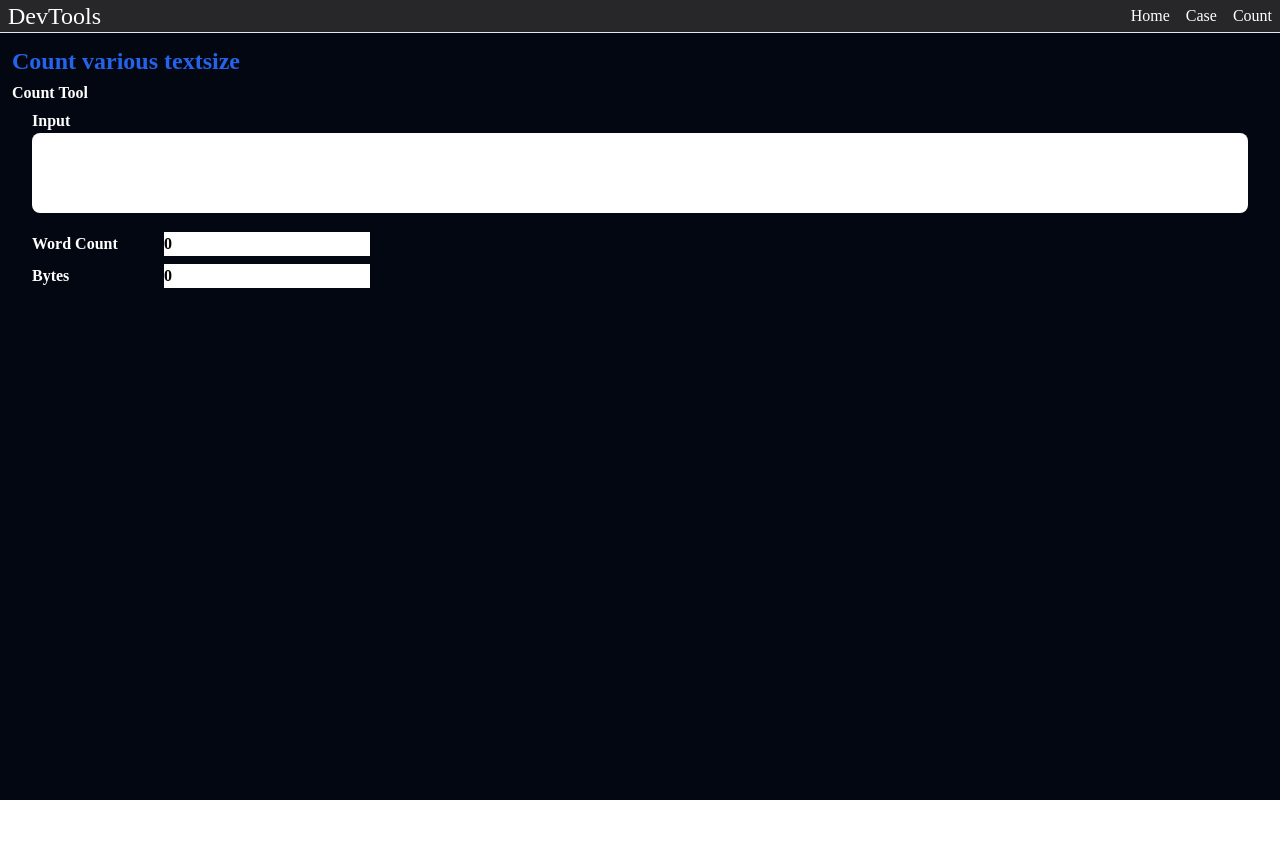
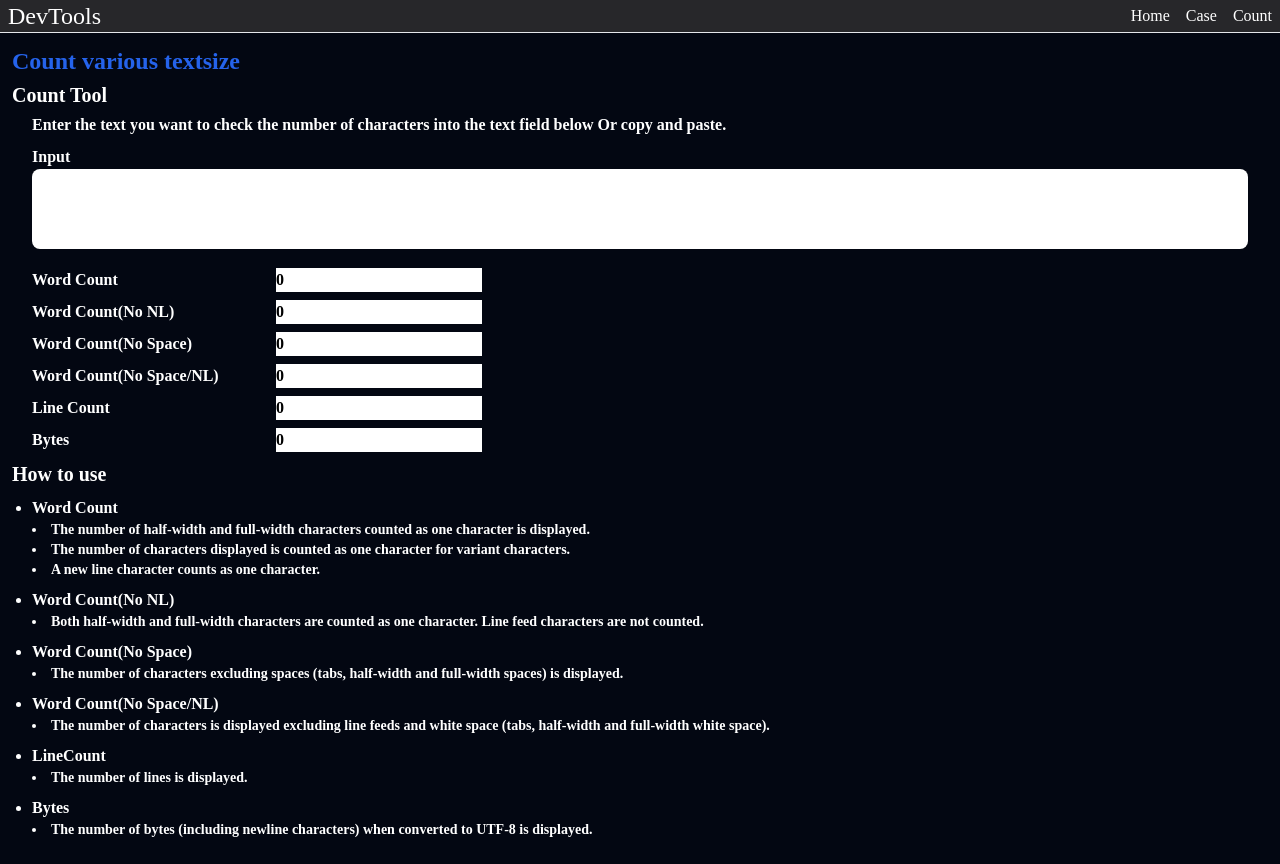
Before and after one commit to syu-y/dev-tools, a Svelte app: page /count in a window 1280 px wide. Before the commit the page ends 800 px from the top, so only its background shows below. Built offline with nearby package versions, Linux system fonts and the light colour scheme.

Commit message:
カウントツールの機能追加

```diff
--- a/src/pages/Count.svelte
+++ b/src/pages/Count.svelte
@@ -1,28 +1,72 @@
 <script lang="ts">
+  import PageSubTitle from '@/components/PageSubTitle.svelte';
+  import PageTitle from '@/components/PageTitle.svelte';
   import TextArea from '@/components/form/TextArea.svelte';
   import TextInput from '@/components/form/TextInput.svelte';
+  import { StringUtils } from '@/utils/stringUtils';
   import Label from '@components/form/Label.svelte';
 
   let input: string = '';
   let length: string = '0';
+  let lengthNoNl: string = '0';
+  let lengthNoSpace: string = '0';
+  let lengthNoSpaceNl: string = '0';
+  let lineCount: string = '0';
   let bytes: string = '0';
 
   const count = (event: { currentTarget: HTMLTextAreaElement }) => {
     countLength(event);
+    countLines(event);
     countBytets(event);
   };
   const countLength = (event: { currentTarget: HTMLTextAreaElement }) => {
-    length = event.currentTarget.value.length.toString();
+    length = StringUtils.getDisplayCharacterLength(
+      event.currentTarget.value
+    ).toString();
+
+    lengthNoNl = StringUtils.getDisplayCharacterLength(
+      event.currentTarget.value.replaceAll('\n', '')
+    ).toString();
+
+    lengthNoSpace = StringUtils.getDisplayCharacterLength(
+      event.currentTarget.value
+        .replaceAll('\t', '')
+        .replaceAll(' ', '')
+        .replaceAll('　', '')
+    ).toString();
+
+    lengthNoSpaceNl = StringUtils.getDisplayCharacterLength(
+      event.currentTarget.value
+        .replaceAll('\n', '')
+        .replaceAll('\t', '')
+        .replaceAll(' ', '')
+        .replaceAll('　', '')
+    ).toString();
   };
+
+  const countLines = (event: { currentTarget: HTMLTextAreaElement }) => {
+    const countNl = StringUtils.getSpecificharacterCount(
+      event.currentTarget.value,
+      '\n'
+    );
+    lineCount = (countNl + 1).toString();
+  };
+
   const countBytets = (event: { currentTarget: HTMLTextAreaElement }) => {
-    bytes = new Blob([event.currentTarget.value]).size.toString();
+    bytes = StringUtils.getBytes(event.currentTarget.value).toString();
   };
 </script>
 
-<h1 class="text-2xl text-blue-600">Count various textsize</h1>
+<PageTitle>Count various textsize</PageTitle>
 
 <div class="py-1">
-  <h2>Count Tool</h2>
+  <PageSubTitle>Count Tool</PageSubTitle>
+  <div class="px-5 py-1">
+    <p>
+      Enter the text you want to check the number of characters into the text
+      field below Or copy and paste.
+    </p>
+  </div>
   <div class="px-5 py-1">
     <p>
       <Label width="w-16" labeltext="Input" name="input" />
@@ -39,7 +83,7 @@
   </div>
   <div class="px-5 py-1">
     <p class="py-1">
-      <Label width="w-32" labeltext="Word Count" name="length" />
+      <Label width="w-60" labeltext="Word Count" name="length" />
       <TextInput
         id="length"
         name="length"
@@ -48,9 +92,115 @@
       />
     </p>
     <p class="py-1">
-      <Label width="w-32" labeltext="Bytes" name="bytes" />
+      <Label width="w-60" labeltext="Word Count(No NL)" name="lengthNoNl" />
+      <TextInput
+        id="lengthNoNl"
+        name="lengthNoNl"
+        readonly={true}
+        bind:value={lengthNoNl}
+      />
+    </p>
+    <p class="py-1">
+      <Label
+        width="w-60"
+        labeltext="Word Count(No Space)"
+        name="lengthNoSpace"
+      />
+      <TextInput
+        id="lengthNoSpace"
+        name="lengthNoSpace"
+        readonly={true}
+        bind:value={lengthNoSpace}
+      />
+    </p>
+    <p class="py-1">
+      <Label
+        width="w-60"
+        labeltext="Word Count(No Space/NL)"
+        name="lengthNoSpaceNl"
+      />
+      <TextInput
+        id="lengthNoSpaceNl"
+        name="lengthNoSpaceNl"
+        readonly={true}
+        bind:value={lengthNoSpaceNl}
+      />
+    </p>
+    <p class="py-1">
+      <Label width="w-60" labeltext="Line Count" name="lineCount" />
+      <TextInput
+        id="lineCount"
+        name="lineCount"
+        readonly={true}
+        bind:value={lineCount}
+      />
+    </p>
+    <p class="py-1">
+      <Label width="w-60" labeltext="Bytes" name="bytes" />
       <TextInput id="bytes" name="bytes" readonly={true} bind:value={bytes} />
     </p>
+  </div>
+
+  <PageSubTitle>How to use</PageSubTitle>
+  <div class="px-5 py-1">
+    <ul class="list-disc list-outside text-xm">
+      <li class="py-1">
+        Word Count
+        <ul class="text-sm list-disc list-inside">
+          <li>
+            The number of half-width and full-width characters counted as one
+            character is displayed.
+          </li>
+          <li>
+            The number of characters displayed is counted as one character for
+            variant characters.
+          </li>
+          <li>A new line character counts as one character.</li>
+        </ul>
+      </li>
+      <li class="py-1">
+        Word Count(No NL)
+        <ul class="text-sm list-disc list-inside">
+          <li>
+            Both half-width and full-width characters are counted as one
+            character. Line feed characters are not counted.
+          </li>
+        </ul>
+      </li>
+      <li class="py-1">
+        Word Count(No Space)
+        <ul class="text-sm list-disc list-inside">
+          <li>
+            The number of characters excluding spaces (tabs, half-width and
+            full-width spaces) is displayed.
+          </li>
+        </ul>
+      </li>
+      <li class="py-1">
+        Word Count(No Space/NL)
+        <ul class="text-sm list-disc list-inside">
+          <li>
+            The number of characters is displayed excluding line feeds and white
+            space (tabs, half-width and full-width white space).
+          </li>
+        </ul>
+      </li>
+      <li class="py-1">
+        LineCount
+        <ul class="text-sm list-disc list-inside">
+          <li>The number of lines is displayed.</li>
+        </ul>
+      </li>
+      <li class="py-1">
+        Bytes
+        <ul class="text-sm list-disc list-inside">
+          <li>
+            The number of bytes (including newline characters) when converted to
+            UTF-8 is displayed.
+          </li>
+        </ul>
+      </li>
+    </ul>
   </div>
 </div>
 
--- a/src/utils/stringUtils.ts
+++ b/src/utils/stringUtils.ts
@@ -19,4 +19,25 @@ export const StringUtils = {
   isLowerCase: (str: string) => {
     return str === str.toLowerCase() ? true : false;
   },
+
+  // 文字数カウント（表示されている文字数
+  getDisplayCharacterLength: (str: string) => {
+    const segmenter = new Intl.Segmenter('ja-JP', { granularity: 'grapheme' });
+    return [...segmenter.segment(str)].length;
+  },
+
+  // 文字数カウント（異体字は2文字でカウント）
+  getCharacterLength: (str: string) => {
+    return [...str].length;
+  },
+
+  // バイト数カウント
+  getBytes: (str: string) => {
+    return new Blob([str]).size.toString();
+  },
+
+  // 文字カウント
+  getSpecificharacterCount: (text: string, targetStr: string) => {
+    return (text.match(new RegExp(targetStr, 'g')) || []).length;
+  },
 };
```
